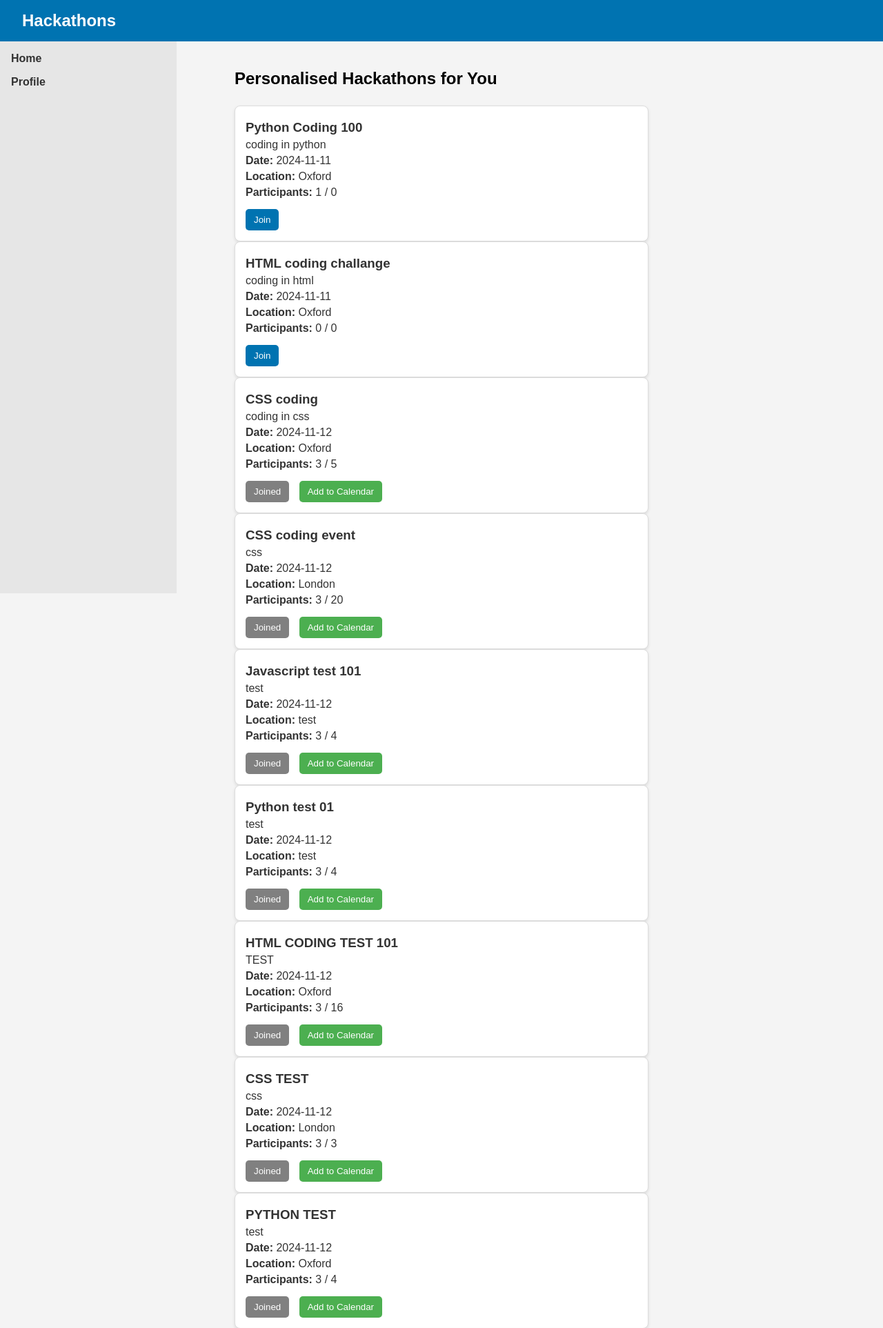
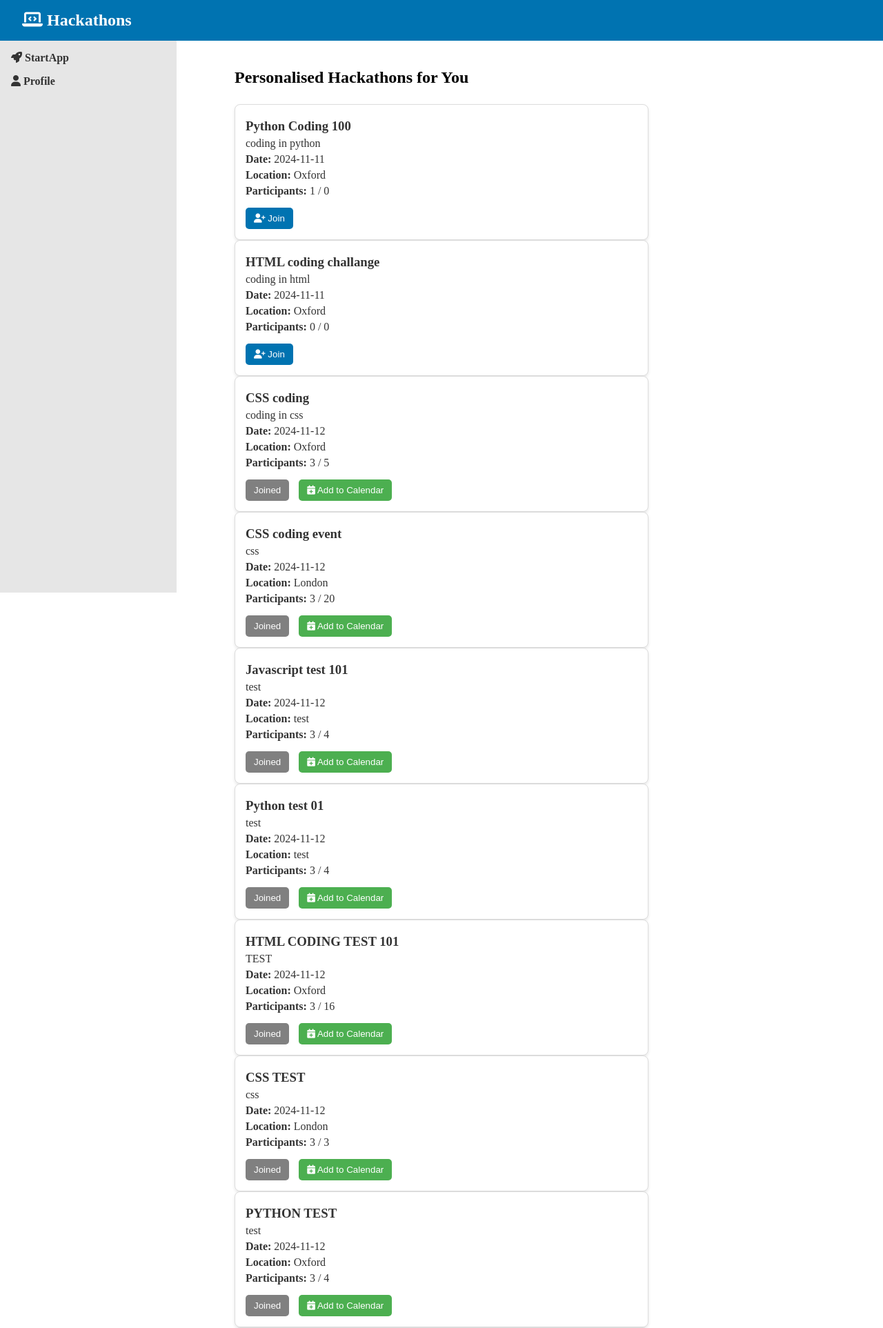
Before and after one commit to ZekiCanSarak/StartApp, a Flask app: page /hack in a window 1280 px wide. Shown: the top 1925 px of the page at 69% size. Run offline with Flask 3, Linux system fonts and the light colour scheme; a user stored in the database is signed in; data comes from the database, SQL or seed files in the repository; both versions use the stored data as it was after the commit; some libraries are stand-ins or nearby versions.

Commit message:
Icon and font changes made as well as fixing the javascript to display icon.

```diff
--- a/static/css/hack.css
+++ b/static/css/hack.css
@@ -4,10 +4,13 @@
     box-sizing: border-box;
 }
 
-body {
-    font-family: Arial, Helvetica, sans-serif;
+.montserrat body> {
+    font-family: "Montserrat", sans-serif;
+    font-optical-sizing: auto;
+    font-weight: 400;
+    font-style: normal;
     background-color: #f4f4f4;
-}
+  }
 
 .navbar {
     background-color: #0073b1;
--- a/static/js/hack.js
+++ b/static/js/hack.js
@@ -47,17 +47,29 @@ function addHackathonToFeed(hackathon) {
     let hackathonElement = document.querySelector(`.hackathon-post[data-id="${hackathonIdStr}"]`);
 
     if (hackathonElement) {
+        // Update existing hackathon post
         hackathonElement.innerHTML = `
             <h3>${hackathon.title}</h3>
             <p class="description">${hackathon.description}</p>
             <p class="date"><strong>Date:</strong> ${hackathon.date}</p>
             <p class="location"><strong>Location:</strong> ${hackathon.location}</p>
             <p class="participants-info"><strong>Participants:</strong> ${hackathon.current_participants} / ${hackathon.max_participants}</p>
-            ${hackathon.joined ? '<button class="join-hackathon-btn joined" disabled>Joined</button>' : `<button class="join-hackathon-btn" data-id="${hackathon.id}" onclick="joinHackathon('${hackathon.id}')">Join</button>`}
-            ${hackathon.joined ? `<button onclick="location.href='/add_to_google_calendar/${hackathon.id}'" class="calendar-btn">Add to Calendar</button>` : ''}
-            ${hackathon.created_by === hackathon.current_user ? `<button class="edit-hackathon-btn" onclick="editHackathon('${hackathon.id}')">Edit</button>` : ''}
+            ${hackathon.joined
+                ? `<button class="join-hackathon-btn joined" disabled>
+                       <i class="fas fa-user-check"></i> Joined
+                   </button>`
+                : `<button class="join-hackathon-btn" data-id="${hackathon.id}" onclick="joinHackathon('${hackathon.id}')">
+                       <i class="fas fa-user-plus"></i> Join
+                   </button>`
+            }
+            ${hackathon.created_by === hackathon.current_user
+                ? `<button class="edit-hackathon-btn" onclick="editHackathon('${hackathon.id}')">
+                       <i class="fas fa-edit"></i> Edit
+                   </button>`
+                : ''}
         `;
     } else {
+        // Create new hackathon post
         hackathonElement = document.createElement('div');
         hackathonElement.classList.add('hackathon-post');
         hackathonElement.setAttribute('data-id', hackathonIdStr);
@@ -68,9 +80,19 @@ function addHackathonToFeed(hackathon) {
             <p class="date"><strong>Date:</strong> ${hackathon.date}</p>
             <p class="location"><strong>Location:</strong> ${hackathon.location}</p>
             <p class="participants-info"><strong>Participants:</strong> ${hackathon.current_participants} / ${hackathon.max_participants}</p>
-            ${hackathon.joined ? '<button class="join-hackathon-btn joined" disabled>Joined</button>' : `<button class="join-hackathon-btn" data-id="${hackathon.id}" onclick="joinHackathon('${hackathon.id}')">Join</button>`}
-            ${hackathon.joined ? `<button onclick="location.href='/add_to_google_calendar/${hackathon.id}'" class="calendar-btn">Add to Calendar</button>` : ''}
-            ${hackathon.created_by === hackathon.current_user ? `<button class="edit-hackathon-btn" onclick="editHackathon('${hackathon.id}')">Edit</button>` : ''}
+            ${hackathon.joined
+                ? `<button class="join-hackathon-btn joined" disabled>
+                       <i class="fas fa-user-check"></i> Joined
+                   </button>`
+                : `<button class="join-hackathon-btn" data-id="${hackathon.id}" onclick="joinHackathon('${hackathon.id}')">
+                       <i class="fas fa-user-plus"></i> Join
+                   </button>`
+            }
+            ${hackathon.created_by === hackathon.current_user
+                ? `<button class="edit-hackathon-btn" onclick="editHackathon('${hackathon.id}')">
+                       <i class="fas fa-edit"></i> Edit
+                   </button>`
+                : ''}
         `;
 
         const targetSection = hackathon.category === 'matching' ? '#personalised-hackathons'
--- a/templates/hack.html
+++ b/templates/hack.html
@@ -5,21 +5,28 @@
     <meta name="viewport" content="width=device-width, initial-scale=1.0">
     <title>Hackathons</title>
     <link rel="stylesheet" href="{{ url_for('static', filename='css/hack.css') }}">
+    <script src="https://kit.fontawesome.com/9a4f3e2efd.js" crossorigin="anonymous"></script>
+    <link rel="preconnect" href="https://fonts.googleapis.com">
+    <link rel="preconnect" href="https://fonts.gstatic.com" crossorigin>
+    <link href="https://fonts.googleapis.com/css2?family=Montserrat:ital,wght@0,100..900;1,100..900&display=swap" rel="stylesheet">
 </head>
 <body>
     <header>
         <div class="navbar">
-            <h1>Hackathons</h1>
+            <h1><i class="fas fa-laptop-code"></i> Hackathons</h1>
             {% if session.get('role') == 'organiser' %}
-            <button class="post-hack-btn" onclick="showForm()">Post New Hackathons</button>
+            <button class="post-hack-btn" onclick="showForm()">
+                <i class="fas fa-plus-circle"></i> Post New Hackathons
+            </button>
+
             {% endif %}
         </div>
     </header>
 
     <aside class="sidebar">
         <ul>
-            <li><a href="/">Home</a></li>
-                <li><a href="/profile">Profile</a></li>
+            <li><a href="/"><i class="fas fa-rocket"></i> StartApp</a></li>
+            <li><a href="/profile"><i class="fas fa-user"></i> Profile</a></li>
         </ul>
     </aside>
 
@@ -37,13 +44,19 @@
                         <p class="participants-info"><strong>Participants:</strong> {{ hackathon.current_participants }} / {{ hackathon.max_participants }}</p>
                         {% if hackathon.joined == 1 %}
                             <button class="join-hackathon-btn joined" disabled>Joined</button>
-                            <button onclick="location.href='/add_to_google_calendar/{{ hackathon.id }}'" class="calendar-btn">Add to Calendar</button>
+                            <button onclick="location.href='/add_to_google_calendar/{{ hackathon.id }}'" class="calendar-btn">
+                                <i class="fas fa-calendar-plus"></i> Add to Calendar
+                            </button>
                         {% else %}
-                            <button class="join-hackathon-btn" data-id="{{ hackathon.id }}" onclick="joinHackathon('{{ hackathon.id }}')">Join</button>
+                            <button class="join-hackathon-btn" data-id="{{ hackathon.id }}" onclick="joinHackathon('{{ hackathon.id }}')">
+                                <i class="fas fa-user-plus"></i> Join
+                            </button>
                         {% endif %}
 
                         {% if session.get('username') == hackathon.created_by %}
-                            <button class="edit-hackathon-btn" onclick="editHackathon('{{ hackathon.id }}')">Edit</button>
+                            <button class="edit-hackathon-btn" onclick="editHackathon('{{ hackathon.id }}')">
+                                <i class="fas fa-edit"></i> Edit
+                            </button>
                         {% endif %}
                     </div>
                     {% endfor %}
@@ -64,13 +77,19 @@
 
                     {% if hackathon.joined == 1 %}
                         <button class="join-hackathon-btn joined" disabled>Joined</button>
-                        <button onclick="location.href='/add_to_google_calendar/{{ hackathon.id }}'" class="calendar-btn">Add to Calendar</button>
+                        <button onclick="location.href='/add_to_google_calendar/{{ hackathon.id }}'" class="calendar-btn">
+                            <i class="fas fa-calendar-plus"></i> Add to Calendar
+                        </button>
                     {% else %}
-                        <button class="join-hackathon-btn" data-id="{{ hackathon.id }}" onclick="joinHackathon('{{ hackathon.id }}')">Join</button>
+                        <button class="join-hackathon-btn" data-id="{{ hackathon.id }}" onclick="joinHackathon('{{ hackathon.id }}')">
+                            <i class="fas fa-user-plus"></i> Join
+                        </button>
                     {% endif %}
 
                     {% if session.get('username') == hackathon.created_by %}
-                        <button class="edit-hackathon-btn" onclick="editHackathon('{{ hackathon.id }}')">Edit</button>
+                        <button class="edit-hackathon-btn" onclick="editHackathon('{{ hackathon.id }}')">
+                            <i class="fas fa-edit"></i> Edit
+                        </button>
                     {% endif %}
                 </div>
                 {% endfor %}
@@ -85,10 +104,12 @@
                     <p><strong>Date:</strong> {{ hackathon.date }}</p>
                     <p><strong>Location:</strong> {{ hackathon.location }}</p>
                     <p class="participants-info"><strong>Participants:</strong> {{ hackathon.current_participants }} / {{ hackathon.max_participants }}</p>
-                    <p class="expired-note">This hackathon has expired.</p>
+                    <p class="expired-note"><i class="fas fa-exclamation-circle"></i> This hackathon has expired.</p>
 
                     {% if session.get('username') == hackathon.created_by %}
-                        <button class="edit-hackathon-btn" onclick="editHackathon('{{ hackathon.id }}')">Edit</button>
+                        <button class="edit-hackathon-btn" onclick="editHackathon('{{ hackathon.id }}')">
+                            <i class="fas fa-edit"></i> Edit
+                        </button>
                     {% endif %}
                 </div>
                 {% endfor %}
@@ -115,8 +136,12 @@
             <input type="number" id="max_participants" name="max_participants" min="1" required><br>
 
             <button type="submit">Post</button>
-            <button type="submit" id="save-button" style="display: none;">Save Changes</button>
-            <button type="button" onclick="closeForm()">Cancel</button>
+            <button type="submit" id="save-button" style="display: none;">
+                <i class="fas fa-save"></i> Save
+            </button>
+            <button type="button" onclick="closeForm()">
+                <i class="fas fa-times-circle"></i> Cancel
+            </button>
         </form>
     </div>
     <script src="{{ url_for('static', filename='js/hack.js') }}"></script>
```
Also changed, not shown: static/css/index.css (+7 -3 lines), static/css/profile.css (+7 -4 lines), templates/index.html (+18 -8 lines), templates/profile.html (+22 -12 lines), database.sqlite, 1 other file.
